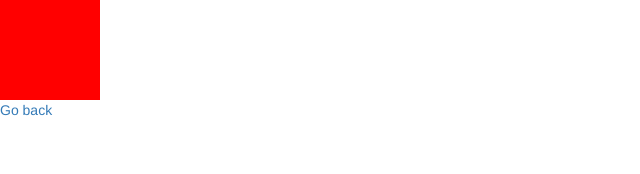
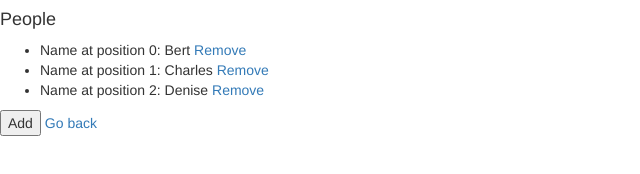
Before and after one commit to adimunteanu/Orkiee, a plain HTML site: page Orkiee/test.html in a window 1280 px wide. Shown: the whole page, without its empty margins (0-640 px from the left). Drawn offline with Linux system fonts and the light colour scheme.

Commit message:
In test.html (am lasat un link pe index.html care duce acolo) am lasat codul cu probleme

```diff
--- a/Orkiee/Scripts/main.js
+++ b/Orkiee/Scripts/main.js
@@ -43,11 +43,3 @@ $(document).ready(function(){
         time_started.addClass("project-info");
     });
 });
-
-$(document).ready(function () {
-    var viewModel = {
-        currentProfit:ko.observable(1500)
-    };
-    viewModel.currentProfit(-50);
-    ko.applyBindings(viewModel);
-});
--- a/Orkiee/test.html
+++ b/Orkiee/test.html
@@ -7,16 +7,40 @@
     <link href="Content/bootstrap.css" rel="stylesheet" />
     <script src="Scripts/bootstrap.js"></script>
     <script src="Scripts/main.js"></script>
-    <style>
-        .warning{
-            background-color:red;
-            width:100px;
-            height:100px;
-        }
-    </style>
+    <script>
+        $(document).ready(function(){
+            function AppViewModel() {
+                var self = this;
+
+                self.people = ko.observableArray([
+                    { name: 'Bert' },
+                    { name: 'Charles' },
+                    { name: 'Denise' }
+                ]);
+
+                self.addPerson = function () {
+                    self.people.push({ name: "New at " + new Date() });
+                };
+
+                self.removePerson = function () {
+                    self.people.remove(this);
+                }
+            }
+
+            ko.applyBindings(new AppViewModel());
+        });
+    </script>
 </head>
 <body>
-    <div data-bind="css: {warning: currentProfit()<0}"></div>
+    <h4>People</h4>
+    <ul data-bind="foreach: people">
+        <li>
+            Name at position <span data-bind="text: $index"> </span>:
+            <span data-bind="text: name"> </span>
+            <a href="#" data-bind="click: $parent.removePerson">Remove</a>
+        </li>
+    </ul>
+    <button data-bind="click: addPerson">Add</button>
     <a href="index.html">Go back</a>
 </body>
 </html>
```
Also changed, not shown: 1 other file.
